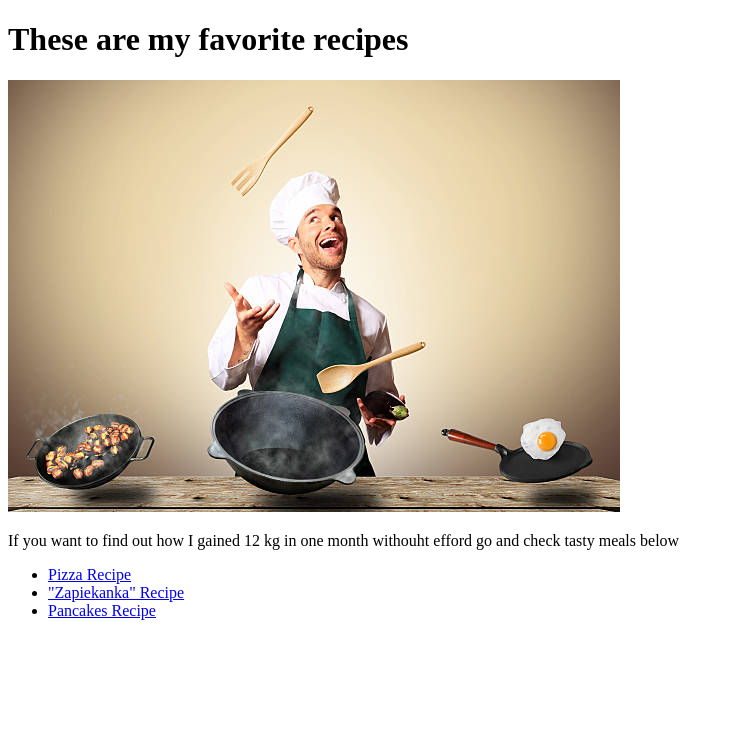
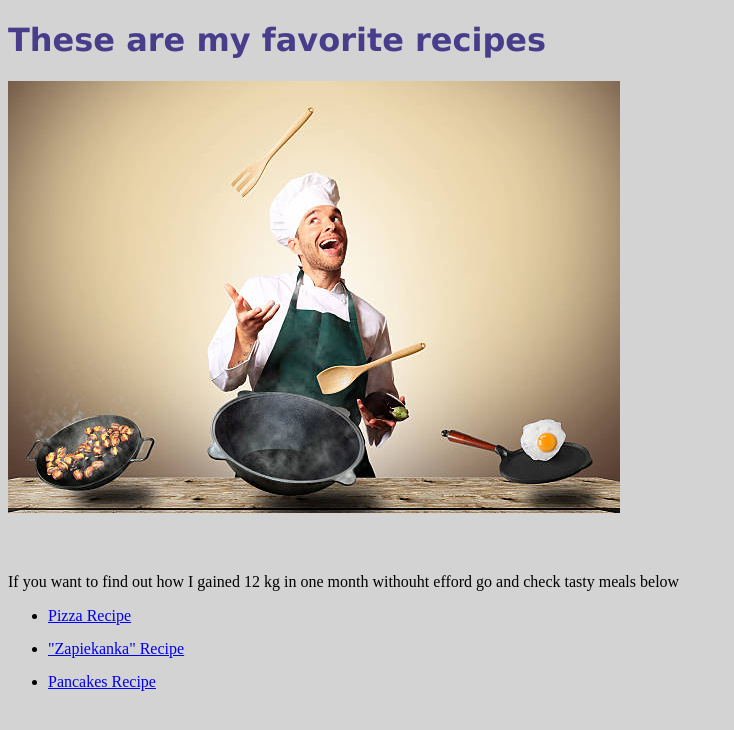
Before and after one commit to Kurczakus/odin-recipes, a plain HTML site: page index.html in a window 1280 px wide. Shown: the whole page, without its empty margins (0-734 px from the left). Drawn offline with Linux system fonts and the light colour scheme.

Commit message:
Formating changes index.html - code cleaned + css linked style.css with formating rules created

```diff
--- a/index.html
+++ b/index.html
@@ -3,10 +3,10 @@
 <head>
     <meta charset="UTF-8">
     <title>Odin Recipes</title>
+    <link rel="stylesheet" href="./style.css">
 </head>
 <body>
     <p><h1>These are my favorite recipes</h1></p>
-    <p>
         <img src="images/cooking.jpg">
         <p>If you want to find out how I gained 12 kg in one month withouht efford go and check tasty meals below</p>
         <ul>
@@ -14,7 +14,6 @@
             <li><a href="./recipes/zapiekanka.html">"Zapiekanka" Recipe</a></li>
             <li><a href="./recipes/pancakes.html">Pancakes Recipe</a></li>
         </ul>
-    </p>
 
 </body>
 </html>
--- /dev/null
+++ b/style.css
@@ -0,0 +1,17 @@
+* {
+    background-color: lightgray;
+}
+
+h1 {
+    text-align: left;
+    font-family:Verdana, Geneva, Tahoma, sans-serif;
+    color:darkslateblue;
+}
+
+img {
+    margin-bottom: 40px;
+}
+
+li {
+    margin-bottom: 15px;
+}
```
